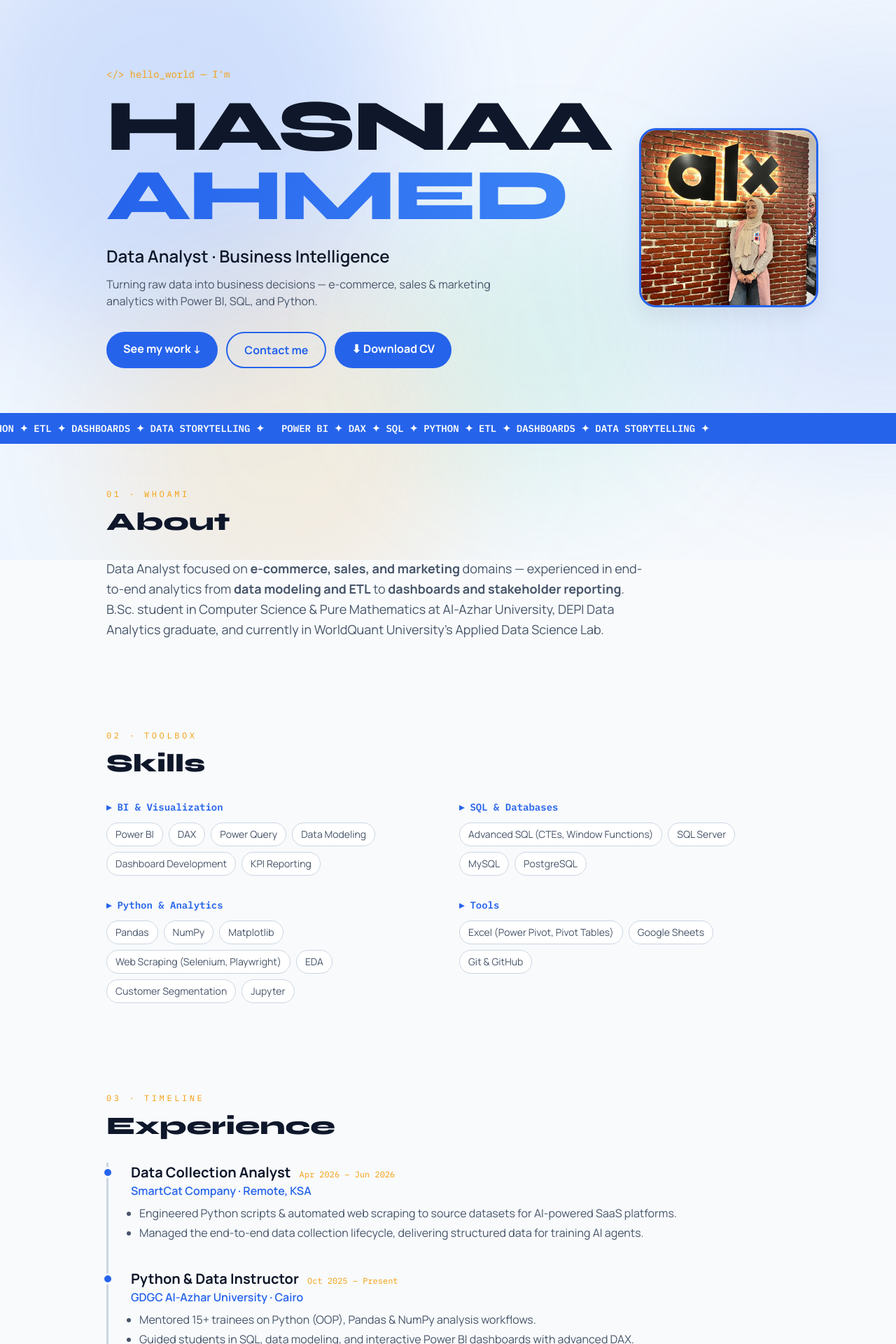
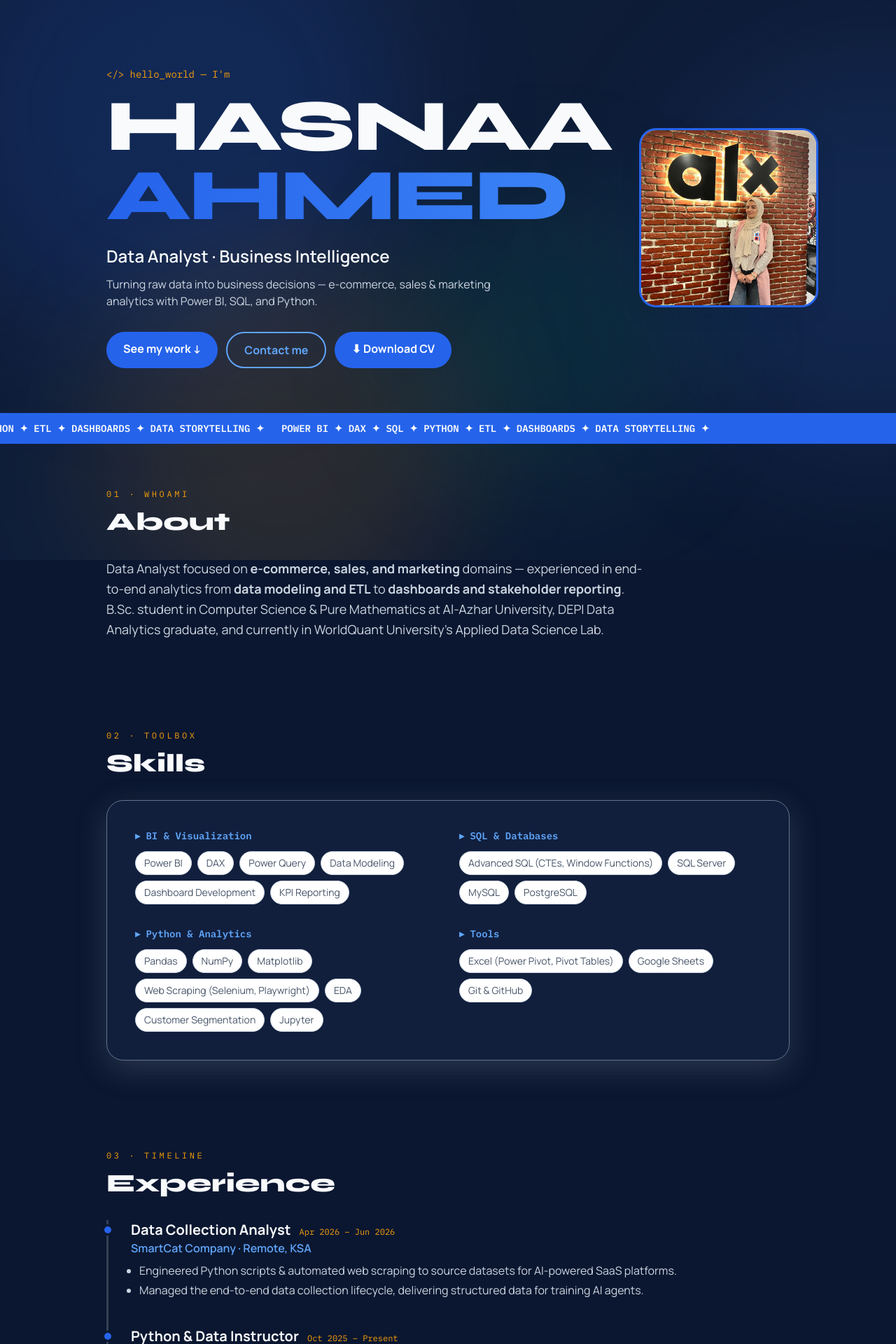
Before and after one commit to evehasnaa/hasnaa_portfolio, a React (Vite) app: page / in a window 1280 px wide. Shown: the top 1920 px of the page at 70% size. Built offline with nearby package versions, Linux system fonts and the light colour scheme.

Commit message:
Dark blue site background with readable light text, Skills section panel with gray border and shadow

```diff
--- a/src/App.jsx
+++ b/src/App.jsx
@@ -119,7 +119,7 @@ function Section({ id, eyebrow, title, children }) {
     <section id={id} className="max-w-5xl mx-auto px-6 py-16">
       <Reveal>
         <Eyebrow>{eyebrow}</Eyebrow>
-        <h2 className="text-3xl md:text-4xl font-extrabold mb-8" style={{ fontFamily: "'Syne',sans-serif", color: "#0F172A" }}>
+        <h2 className="text-3xl md:text-4xl font-extrabold mb-8" style={{ fontFamily: "'Syne',sans-serif", color: "#F8FAFC" }}>
           {title}
         </h2>
       </Reveal>
@@ -278,7 +278,7 @@ export default function Portfolio() {
   const [entered, setEntered] = useState(false);
 
   return (
-    <div style={{ background: "#F8FAFC", fontFamily: "'Manrope',sans-serif" }} className="min-h-screen">
+    <div style={{ background: "#0B1730", fontFamily: "'Manrope',sans-serif" }} className="min-h-screen">
       <style>{`
         @import url('https://fonts.googleapis.com/css2?family=Syne:wght@700;800&family=Manrope:wght@400;600;700&family=IBM+Plex+Mono:wght@400;600&display=swap');
         html { scroll-behavior: smooth; }
@@ -308,10 +308,10 @@ export default function Portfolio() {
         .reveal-in { opacity: 1; transform: none; }
         .btn-primary { background: #2563EB; }
         .btn-primary:hover { background: #3B82F6; }
-        .btn-outline { border: 2px solid #2563EB; color: #2563EB; }
-        .btn-outline:hover { background: #2563EB; color: #FFFFFF; }
+        .btn-outline { border: 2px solid #60A5FA; color: #60A5FA; }
+        .btn-outline:hover { background: #2563EB; border-color: #2563EB; color: #FFFFFF; }
         .bg-anim { position: fixed; inset: 0; z-index: 0; overflow: hidden; pointer-events: none;
-          background: linear-gradient(120deg,#F8FAFC 0%,#EFF6FF 25%,#F8FAFC 50%,#FEF9EC 75%,#F8FAFC 100%);
+          background: linear-gradient(120deg,#0B1730 0%,#0F1E3A 25%,#0B1730 50%,#122447 75%,#0B1730 100%);
           background-size: 300% 300%; animation: bgShift 26s ease-in-out infinite alternate; }
         @keyframes bgShift { from { background-position: 0% 50%; } to { background-position: 100% 50%; } }
         .blob { position: absolute; border-radius: 9999px; filter: blur(90px); will-change: transform;
@@ -345,17 +345,17 @@ export default function Portfolio() {
           </div>
           <h1 className="font-extrabold leading-[0.95] tracking-tight"
             style={{ fontFamily: "'Syne',sans-serif", fontSize: "clamp(3rem,9vw,6.5rem)" }}>
-            <span style={{ color: "#0F172A" }}>HASNAA</span>{" "}
+            <span style={{ color: "#F8FAFC" }}>HASNAA</span>{" "}
             <span style={{
               background: "linear-gradient(90deg,#2563EB 0%,#3B82F6 100%)",
               WebkitBackgroundClip: "text", backgroundClip: "text", color: "transparent" }}>
               AHMED
             </span>
           </h1>
-          <p className="mt-5 text-lg md:text-2xl font-semibold" style={{ color: "#0F172A" }}>
+          <p className="mt-5 text-lg md:text-2xl font-semibold" style={{ color: "#F8FAFC" }}>
             Data Analyst · Business Intelligence
           </p>
-          <p className="mt-3 max-w-xl" style={{ color: "#475569" }}>
+          <p className="mt-3 max-w-xl" style={{ color: "#CBD5E1" }}>
             Turning raw data into business decisions — e-commerce, sales & marketing analytics
             with Power BI, SQL, and Python.
           </p>
@@ -396,7 +396,7 @@ export default function Portfolio() {
       {/* ── ABOUT ── */}
       <div>
         <Section id="about" eyebrow="01 · whoami" title="About">
-          <p className="text-lg leading-relaxed max-w-3xl" style={{ color: "#475569" }}>
+          <p className="text-lg leading-relaxed max-w-3xl" style={{ color: "#CBD5E1" }}>
             Data Analyst focused on <b>e-commerce, sales, and marketing</b> domains — experienced in
             end-to-end analytics from <b>data modeling and ETL</b> to <b>dashboards and stakeholder
             reporting</b>. B.Sc. student in Computer Science & Pure Mathematics at Al-Azhar University,
@@ -407,30 +407,34 @@ export default function Portfolio() {
 
       {/* ── SKILLS ── */}
       <Section id="skills" eyebrow="02 · toolbox" title="Skills">
+        <div className="rounded-3xl p-8 md:p-10"
+          style={{ background: "#111F3D", border: "1.5px solid #64748B",
+                   boxShadow: "0 12px 40px rgba(100,116,139,.35), 0 4px 14px rgba(15,23,42,.4)" }}>
           <div className="grid md:grid-cols-2 gap-8">
             {Object.entries(SKILLS).map(([cat, items]) => (
               <div key={cat}>
-              <div className="font-mono text-sm font-semibold mb-3" style={{ color: "#2563EB" }}>▸ {cat}</div>
+                <div className="font-mono text-sm font-semibold mb-3" style={{ color: "#60A5FA" }}>▸ {cat}</div>
                 <div className="flex flex-wrap gap-2">{items.map((s) => <Chip key={s}>{s}</Chip>)}</div>
               </div>
             ))}
+          </div>
         </div>
       </Section>
 
       {/* ── EXPERIENCE ── */}
       <div>
         <Section id="experience" eyebrow="03 · timeline" title="Experience">
-          <div className="relative pl-6" style={{ borderLeft: "3px solid #CBD5E1" }}>
+          <div className="relative pl-6" style={{ borderLeft: "3px solid #334155" }}>
             {EXPERIENCE.map((e, i) => (
               <div key={i} className="mb-10 relative">
                 <div className="absolute -left-[33px] top-1.5 w-4 h-4 rounded-full"
-                  style={{ background: "#2563EB", border: "3px solid #F8FAFC" }} />
+                  style={{ background: "#2563EB", border: "3px solid #0B1730" }} />
                 <div className="flex flex-wrap items-baseline gap-x-3 pl-2">
-                  <h3 className="text-xl font-bold" style={{ color: "#0F172A" }}>{e.role}</h3>
+                  <h3 className="text-xl font-bold" style={{ color: "#F8FAFC" }}>{e.role}</h3>
                   <span className="font-mono text-xs" style={{ color: "#F59E0B" }}>{e.date}</span>
                 </div>
-                <div className="font-semibold mb-2 pl-2" style={{ color: "#2563EB" }}>{e.org}</div>
-                <ul className="list-disc ml-5 space-y-1" style={{ color: "#475569" }}>
+                <div className="font-semibold mb-2 pl-2" style={{ color: "#60A5FA" }}>{e.org}</div>
+                <ul className="list-disc ml-5 space-y-1" style={{ color: "#CBD5E1" }}>
                   {e.points.map((p, j) => <li key={j}>{p}</li>)}
                 </ul>
               </div>
@@ -447,7 +451,7 @@ export default function Portfolio() {
               04 · shipped
             </div>
             <h2 className="text-3xl md:text-4xl font-extrabold mb-8"
-              style={{ fontFamily: "'Syne',sans-serif", color: "#0F172A" }}>
+              style={{ fontFamily: "'Syne',sans-serif", color: "#F8FAFC" }}>
               Projects
             </h2>
           </Reveal>
@@ -487,10 +491,10 @@ export default function Portfolio() {
             06 · ping me
           </div>
           <h2 className="text-3xl md:text-4xl font-extrabold mb-2"
-            style={{ fontFamily: "'Syne',sans-serif", color: "#0F172A" }}>
+            style={{ fontFamily: "'Syne',sans-serif", color: "#F8FAFC" }}>
             Let's build something with data.
           </h2>
-          <p className="mb-8 font-mono text-sm" style={{ color: "#475569" }}>
+          <p className="mb-8 font-mono text-sm" style={{ color: "#94A3B8" }}>
             response_time ≈ faster than a Power BI refresh 😉
           </p>
           <div className="grid sm:grid-cols-2 lg:grid-cols-4 gap-4">
@@ -505,7 +509,7 @@ export default function Portfolio() {
       {/* ── FOOTER ── */}
       <div>
         <footer className="max-w-5xl mx-auto px-6 py-6 text-center font-mono text-xs"
-          style={{ borderTop: "1px solid #CBD5E1", color: "#475569" }}>
+          style={{ borderTop: "1px solid #334155", color: "#94A3B8" }}>
           © 2026 Hasnaa Ahmed — built with ☕ and way too many SELECT statements.
         </footer>
       </div>
--- a/src/components/Certifications.jsx
+++ b/src/components/Certifications.jsx
@@ -15,7 +15,7 @@ export default function Certifications() {
         className="text-4xl font-extrabold mb-12"
         style={{
           fontFamily: "'Syne',sans-serif",
-          color: "#0F172A",
+          color: "#F8FAFC",
         }}
       >
         Professional Certifications
```
Lines whose indentation alone changed are shown as unchanged.
